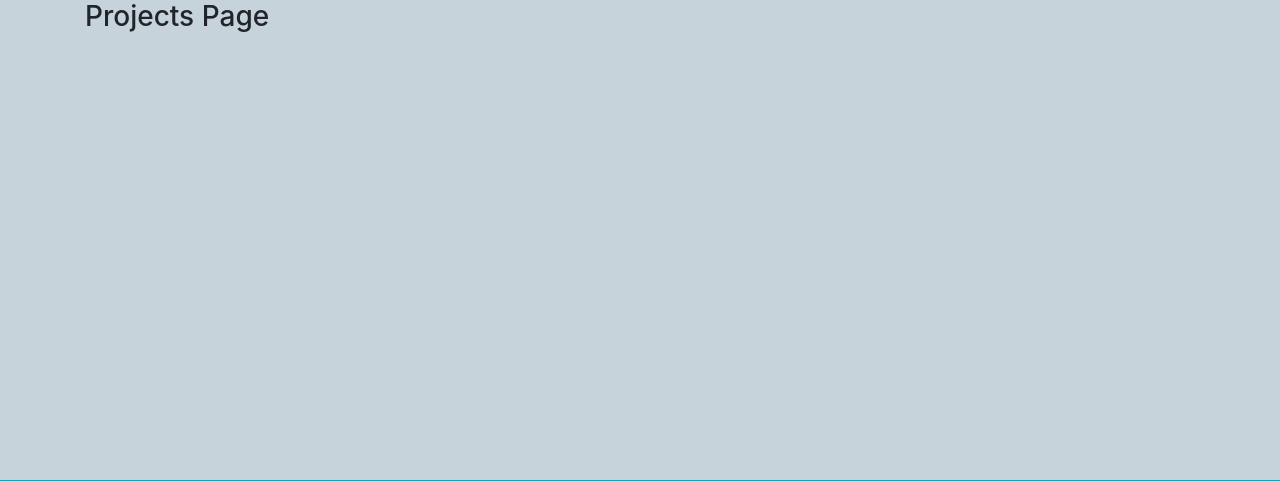
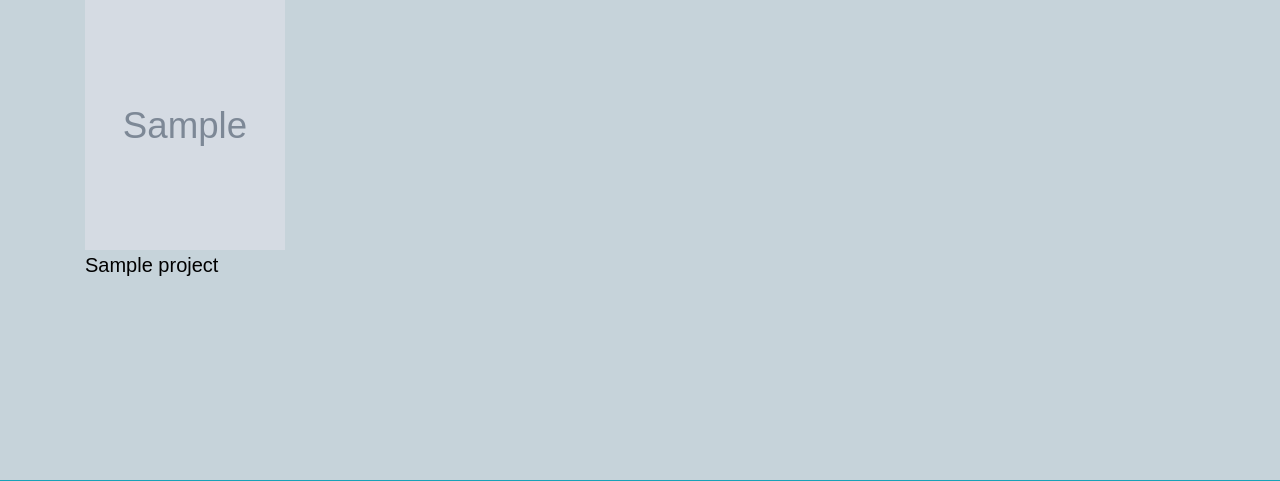
Before and after one commit to Ind20/project, a Django app: page /projects in a window 1280 px wide. Shown: the part 70-551 px from the top of the page. Run offline with Django 3.2, Linux system fonts and the light colour scheme; tables that the repository leaves empty hold one stand-in row (values such as "Sample post"); grey boxes marked "Sample" are stand-in pictures; some libraries are stand-ins or nearby versions.

Commit message:
home and details page design

```diff
--- a/project/urls.py
+++ b/project/urls.py
@@ -1,8 +1,8 @@
 from django.conf.urls import url
-from django.urls import path
+from django.urls import path, re_path
 from . import views
 
 urlpatterns =[
     url(r'^$', views.projects, name='products'),
-    url(r'^(?P<projectID>[a-z,0-9]+)/$', views.project_detail, name='project_detail')
+    url(r'^/[a-z,0-9]$', views.project_detail, name='project_detail')
 ]
--- a/project/views.py
+++ b/project/views.py
@@ -1,14 +1,14 @@
 from django.shortcuts import render
 from django.http import HttpResponse
-from project.models import project
+from .models import project
 
 def projects(request):
     projects = project.objects.all()
     return render(request,'project/projects.html',
                   {'projects': projects})
 
-def project_detail(request,projectID):
-    pd = project.objects.raw('SELECT * FROM project_project WHERE id =%s',[projectID])
+def project_detail(request,productID):
+    pd = project.objects.raw('SELECT * FROM project_project WHERE id =%s',[productID])
     for x in pd:
         x
     return render(request,'project/project.html',{'project':project})
--- a/template/project/project.html
+++ b/template/project/project.html
@@ -1,6 +1,6 @@
 {% include 'djlogin/header.html' %}
 <div class="container">
     <h3>Project Detail Page</h3>
-    <p class="product-title">{{project.project_name}}</p>
+    <h3>Name:{{project.id}}</h3>
 </div>
 {% include 'djlogin/footer.html' %}
--- a/template/project/projects.html
+++ b/template/project/projects.html
@@ -1,7 +1,12 @@
 {% include 'djlogin/header.html' %}
 <div class="container">
-    <div class="product-container">
-        <h3>Projects Page</h3>
+    <div class="row">
+        {% for project in projects %}
+        <div class="col-sm-3">
+            <img src="{{project.Project_Image_url}}" alt="no image" width="200" height="250"><br>
+            <a href=products/{{project.id}} class="title">{{project.Project_Name}}</a>
+        </div>
+        {% endfor %}
     </div>
 </div>
 {% include 'djlogin/footer.html' %}
```
